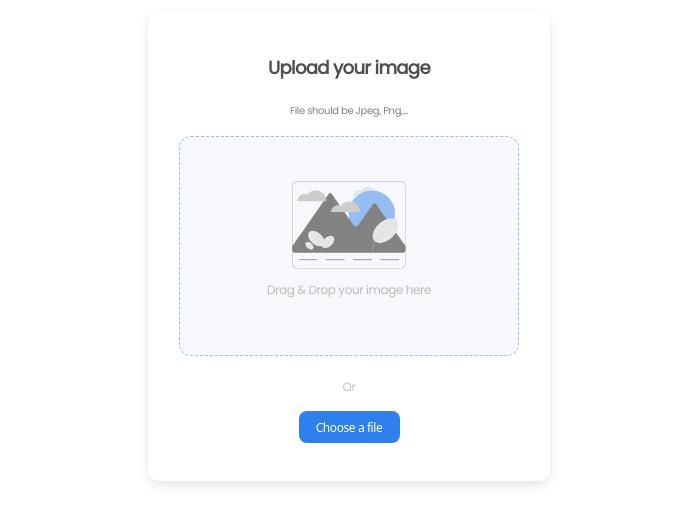
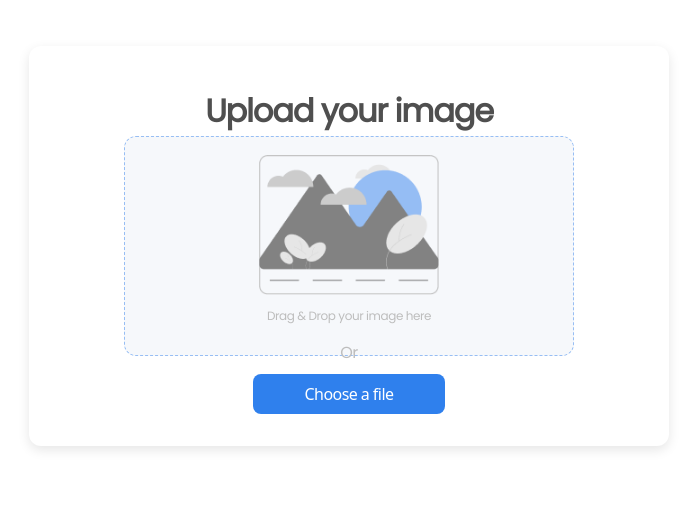
Before and after one commit to ericveganoguera/image-uploader, a React (Create React App) app: page / in a window 1280 px wide. Shown: the part 154-678 px from the top of the page, without its empty margins (291-988 px from the left). Built offline with nearby package versions, Linux system fonts and the light colour scheme.

Commit message:
First version with bugs

```diff
--- a/src/App.css
+++ b/src/App.css
@@ -12,8 +12,9 @@ body {
 }
 
 .container {
-  width: 402px;
-  height: 469px;
+  width: 50vw;
+  min-width: 150px;
+  height: 50vh;
   background: #ffffff;
   box-shadow: 0px 4px 12px rgba(0, 0, 0, 0.1);
   border-radius: 12px;
@@ -26,7 +27,7 @@ body {
 
 .title {
   font-weight: 700;
-  font-size: 18px;
+  font-size: 200%;
   line-height: 27px;
   letter-spacing: -0.035em;
   color: #4f4f4f;
@@ -42,7 +43,7 @@ body {
 }
 
 .drop-file {
-  width: 338px;
+  width: 70%;
   height: 218.9px;
   background: #f6f8fb;
   border: 1px dashed #97bef4;
@@ -63,8 +64,9 @@ body {
 }
 
 .image-drop-file {
-  width: 114.13px;
+  width: 50%;
   height: auto;
+  max-width: 180px;
 }
 
 .text-drop-file {
@@ -77,13 +79,14 @@ body {
 }
 
 .image-selected img {
-  width: 50%;
+  width: 70%;
+  max-width: 300px;
 }
 
 .or {
   font-style: normal;
   font-weight: 500;
-  font-size: 12px;
+  font-size: 1em;
   line-height: 18px;
   text-align: center;
   letter-spacing: -0.035em;
@@ -92,13 +95,14 @@ body {
   position: absolute;
   left: 0;
   right: 0;
-  bottom: 18%;
+  bottom: 21%;
   margin: auto;
 }
 
 .choose-file {
-  width: 101px;
-  height: 31.98px;
+  width: 30%;
+  min-width: 100px;
+  height: 40px;
   color: #ffffff;
 
   background: #2f80ed;
@@ -106,7 +110,7 @@ body {
   margin: 0 auto;
 
   font-family: "Noto Sans";
-  font-size: 12px;
+  font-size: 1em;
   letter-spacing: -0.035em;
 
   cursor: pointer;
@@ -123,7 +127,7 @@ body {
   margin: auto;
 }
 
-.uploaded-image{
+.uploaded-image {
   position: absolute;
   top: 0;
   left: 0;
@@ -224,6 +228,17 @@ input[type="file"] {
   border-radius: 8px;
 
   margin: 0 auto;
+
+  font-family: 'Poppins';
+  font-style: normal;
+  font-weight: 500;
+  font-size: 8px;
+  line-height: 12px;
+  letter-spacing: -0.035em;
+  text-align: center;
+  text-indent: -170px;
+
+  color: #4F4F4F;
 }
 
 .link-image-from-db:focus {
@@ -248,6 +263,8 @@ input[type="file"] {
   font-size: 8px;
   line-height: 12px;
   color: #ffffff;
+
+  cursor: pointer;
 }
 
 
--- a/src/pages/HomePage.js
+++ b/src/pages/HomePage.js
@@ -33,7 +33,8 @@ function HomePage() {
   const formRef = useRef(null);
   const navigate = useNavigate();
 
-  const handleFileChange = () => {
+  const handleFileChange = (event) => {
+    event.preventDefault()
     formRef.current.submit();
     navigate("/uploading");
   };
@@ -74,7 +75,7 @@ function HomePage() {
       {selectedImage ? (
         <>
           <form
-            action="http://localhost:5005/upload"
+            action="https://image-uploader-api.adaptable.app/upload"
             method="POST"
             encType="multipart/form-data"
             ref={formRef}
@@ -87,7 +88,11 @@ function HomePage() {
               onChange={handleFileChange}
             />
           </form>
-          <label className="choose-file" htmlFor="upload-button" style={{bottom:70}}>
+          <label
+            className="choose-file"
+            htmlFor="upload-button"
+            style={{ bottom: 70 }}
+          >
             Upload
           </label>
         </>
@@ -95,7 +100,7 @@ function HomePage() {
         <>
           <p className="or">Or </p>
           <form
-            action="http://localhost:5005/upload"
+            action="https://image-uploader-api.adaptable.app/upload"
             method="POST"
             encType="multipart/form-data"
             ref={formRef}
@@ -103,12 +108,12 @@ function HomePage() {
             <input
               name="file"
               type="file"
-              id="upload-button"
+              id="upload-button-2"
               accept="image/jpg,image/png"
               onChange={handleFileChange}
             />
           </form>
-          <label className="choose-file" htmlFor="upload-button">
+          <label className="choose-file" htmlFor="upload-button-2">
             Choose a file
           </label>
         </>
--- a/src/pages/Success.js
+++ b/src/pages/Success.js
@@ -1,16 +1,27 @@
 import { FontAwesomeIcon } from "@fortawesome/react-fontawesome";
 import { faCircleCheck } from "@fortawesome/free-solid-svg-icons";
 import imageFromDb from "../assets/js.png";
+import { useState } from "react";
 
 function Success() {
+
+  const imageUrl = "http://localhost:5005/files/FotoPerfil.jpg"
+
+  const [isCopied, setIsCopied] = useState(false)
+
+  const copyLink = () => {
+    navigator.clipboard.writeText(imageUrl);
+    setIsCopied(true)
+  }
+
   return (
     <div className="container">
       <FontAwesomeIcon icon={faCircleCheck} className="green-check" />
       <h1 className="title-success">Uploaded Successfully!</h1>
-      <img src={imageFromDb} alt="Image from DB" className="image-from-db" />
+      <img src={imageUrl} alt="Image from DB" className="image-from-db" />
       <div className="container-link-image-from-db">
-        <input type="text" className="link-image-from-db" />
-        <button className="copy-link-image-from-db">Copy link</button>
+        <input type="text" className="link-image-from-db" value={imageUrl} readOnly/>
+        <button className="copy-link-image-from-db" onClick={copyLink}>{isCopied ? "Copied!" : "Copy link"}</button>
       </div>
     </div>
   );
--- a/src/pages/Uploading.js
+++ b/src/pages/Uploading.js
@@ -1,14 +1,18 @@
-import { Link } from "react-router-dom"
+import { Link, useNavigate } from "react-router-dom";
 
-function Uploading () {
+function Uploading() {
+  const navigate = useNavigate();
+
+  navigate("/success");
+
   return (
     <div className="container-uploading">
       <h1 className="title">Uploading...</h1>
-            <div className="loading-upload-bar" >
+      <div className="loading-upload-bar">
         <div className="loading-upload-inside-bar"></div>
       </div>
     </div>
-    )
+  );
 }
 
-export default Uploading
+export default Uploading;
```
Lines whose indentation alone changed are shown as unchanged.
